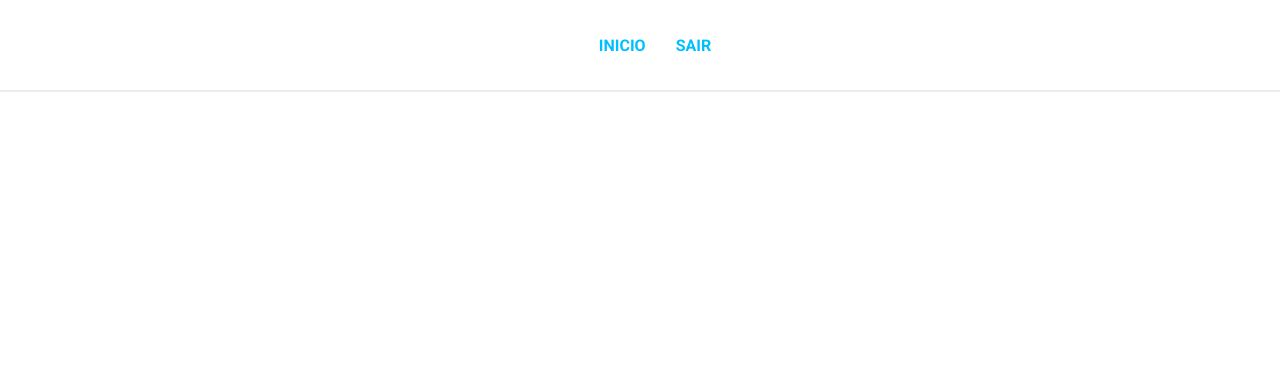
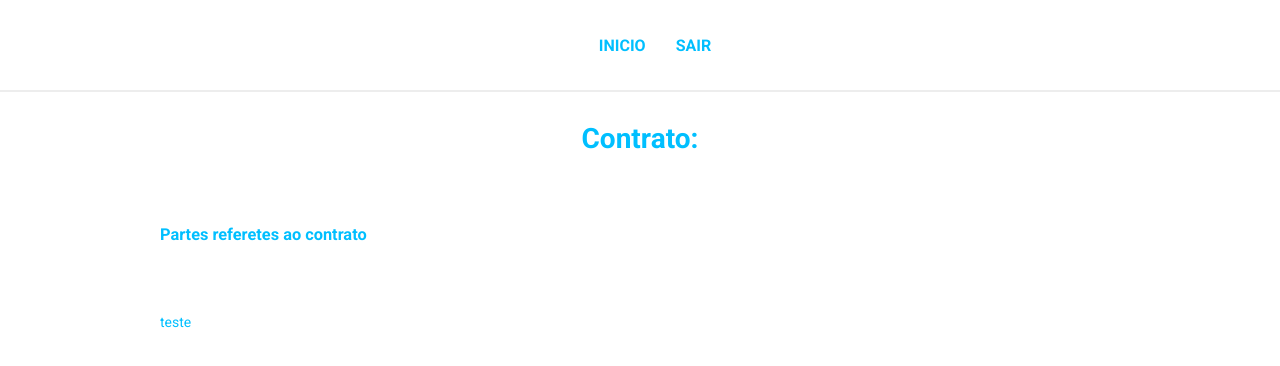
Before and after one commit to murilokrugner/contraktor-frontend, a React (Create React App) app: page /viewcontract in a window 1280 px wide. Shown: the top 366 px of the page. Built offline with nearby package versions, Linux system fonts and the light colour scheme; no server answers.

Commit message:
styles view contract

```diff
--- a/package.json
+++ b/package.json
@@ -3,6 +3,7 @@
   "version": "0.1.0",
   "private": true,
   "dependencies": {
+    "@react-pdf/renderer": "^1.6.6",
     "@rocketseat/unform": "^1.5.1",
     "axios": "^0.19.0",
     "history": "^4.10.1",
@@ -10,6 +11,7 @@
     "react": "^16.9.0",
     "react-dom": "^16.9.0",
     "react-native-elements": "^1.2.1",
+    "react-pdf": "^4.1.0",
     "react-perfect-scrollbar": "^1.5.3",
     "react-router-dom": "^5.0.1",
     "react-scripts": "3.1.2",
--- a/public/index.html
+++ b/public/index.html
@@ -7,11 +7,11 @@
     <meta name="theme-color" content="#000000" />
     <meta
       name="description"
-      content="Web site created using create-react-app"
+      content="Sites para contratos"
     />
     <link rel="apple-touch-icon" href="logo192.png" />
 
-    <title>React App</title>
+    <title>Contraktor</title>
   </head>
   <body>
     <noscript>You need to enable JavaScript to run this app.</noscript>
--- a/src/index.js
+++ b/src/index.js
@@ -3,4 +3,5 @@ import ReactDOM from 'react-dom';
 import App from './App';
 
 
+
 ReactDOM.render(<App />, document.getElementById('root'));
--- a/src/pages/Contracts/index.js
+++ b/src/pages/Contracts/index.js
@@ -7,8 +7,7 @@ import Header from '../../components/Header';
 
 import deleteIcon from '../../assets/eraser.svg';
 
-import { Container, Boxer, ListContracts, List } from './styles';
-import ViewContract from '../ViewContract';
+import { Container, Boxer, ListContracts } from './styles';
 
 export default function Contracts() {
   const [contracts, setContracts] = useState([]);
--- a/src/pages/ViewContract/index.js
+++ b/src/pages/ViewContract/index.js
@@ -1,25 +1,22 @@
-import React, { useEffect, useState } from 'react';
-import api from '../../services/api';
+import React from 'react';
+import Header from '../../components/Header';
+//import api from '../../services/api';
 import { Container } from './styles';
 
-import Header from '../../components/Header';
+export default function ViewContract() {
 
-export default function ViewContract() {
-  const [contracts, setContracts] = useState([]);
-
-  useEffect(() => {
-    async function loadContracts() {
-      const response = await api.get(`/contracts/`);
-
-      setContracts(response.data);
-    }
-
-    loadContracts();
-  }, []);
 
   return (
     <Container>
       <Header />
+      <h1>Contrato: </h1>
+
+      <div className="partes">
+        <h3>Partes referetes ao contrato</h3>
+
+        <li>teste</li>
+
+      </div>
     </Container>
   );
 }
--- a/src/pages/ViewContract/styles.js
+++ b/src/pages/ViewContract/styles.js
@@ -1,5 +1,31 @@
 import styled from 'styled-components';
 
-export const Container = styled.div`
+export const Container = styled.ul`
 
+  h1 {
+    display: flex;
+    align-items: center;
+    justify-content: center;
+    margin-top: 30px;
+    color: #00bfff;
+  }
+
+  div.partes{
+    display: flex;
+    flex-direction: column;
+    align-items: flex-start;
+    justify-content: center;
+
+    h3 {
+      margin-top: 70px;
+      margin-left: 160px;
+      color: #00bfff;
+    }
+
+    li {
+      margin-top: 70px;
+      margin-left: 160px;
+      color: #00bfff;
+    }
+  }
 `;
```
Also changed, not shown: server.json (+13 -51 lines), 2 other files (tests, documents, lock files or other folders).
